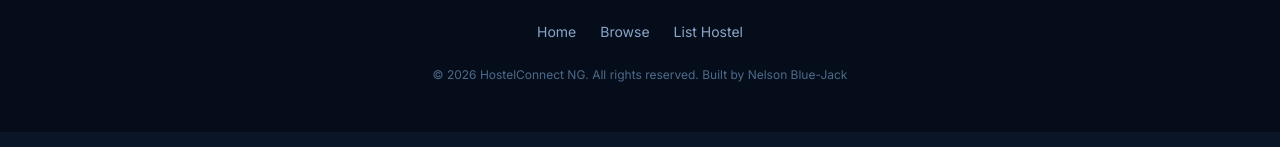
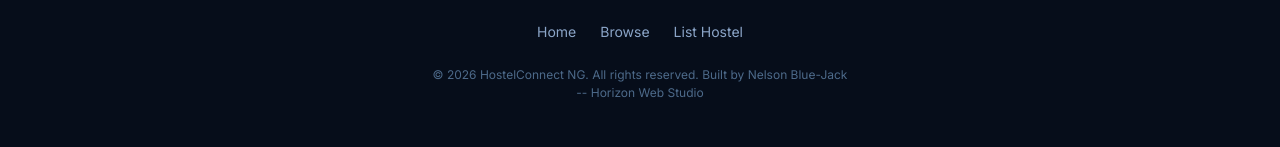
Before and after one commit to NelsonB123J/Hostel-Connect, a plain HTML site: page index.html in a window 1280 px wide. Shown: the part 3923-4070 px from the top of the page. Drawn offline with Linux system fonts and the light colour scheme.

Commit message:
Add files via upload

```diff
--- a/index.html
+++ b/index.html
@@ -158,7 +158,7 @@
                 <a href="#" data-page="listings">Browse</a>
                 <a href="#" data-page="list-hostel">List Hostel</a>
               </div>
-              <p class="footer-copy">&copy; 2026 HostelConnect NG. All rights reserved. Built by Nelson Blue-Jack</p>
+              <p class="footer-copy">&copy; 2026 HostelConnect NG. All rights reserved. Built by Nelson Blue-Jack<br>-- Horizon Web Studio</p>
             </div>
           </footer>
         </section>
```
